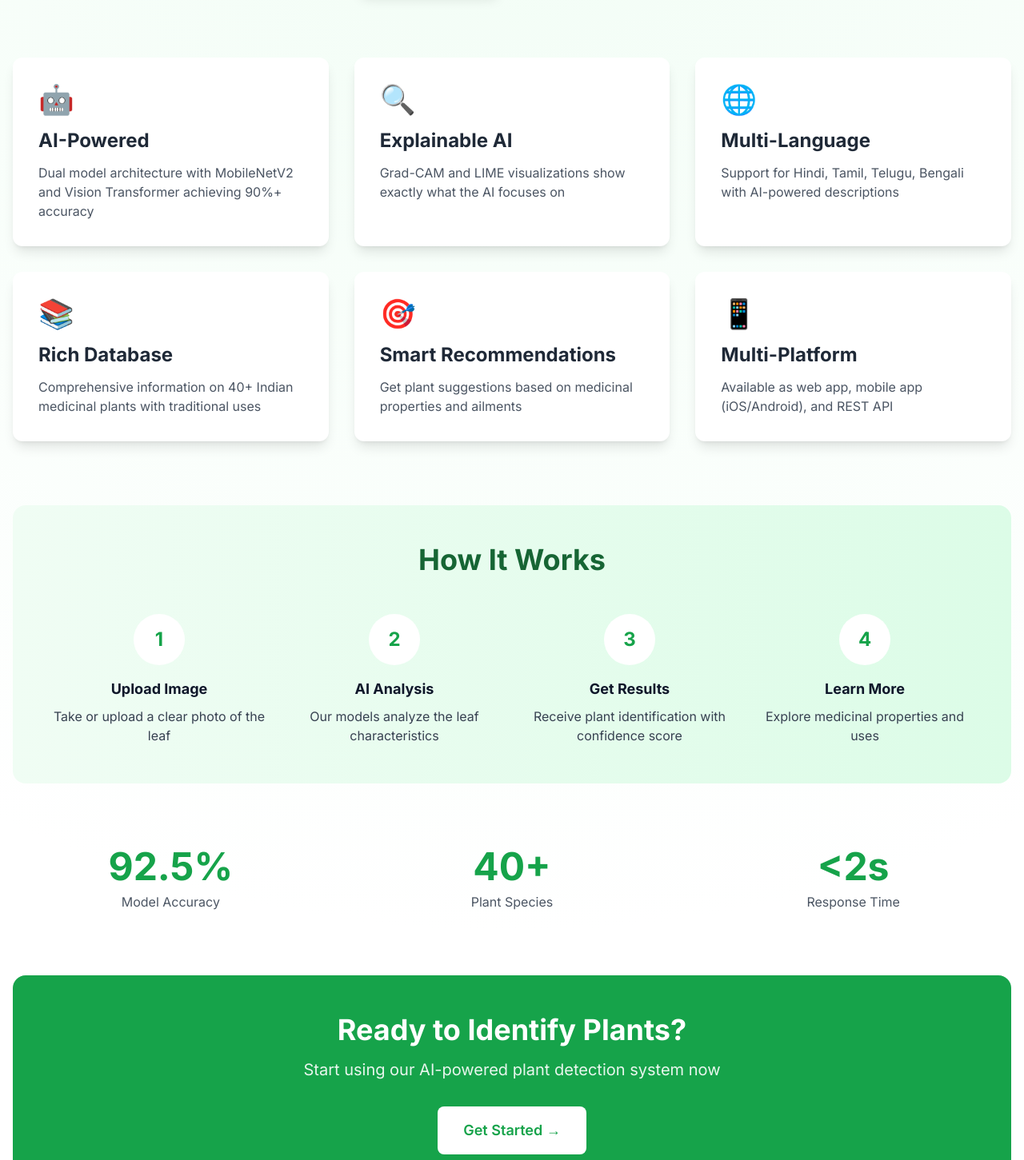
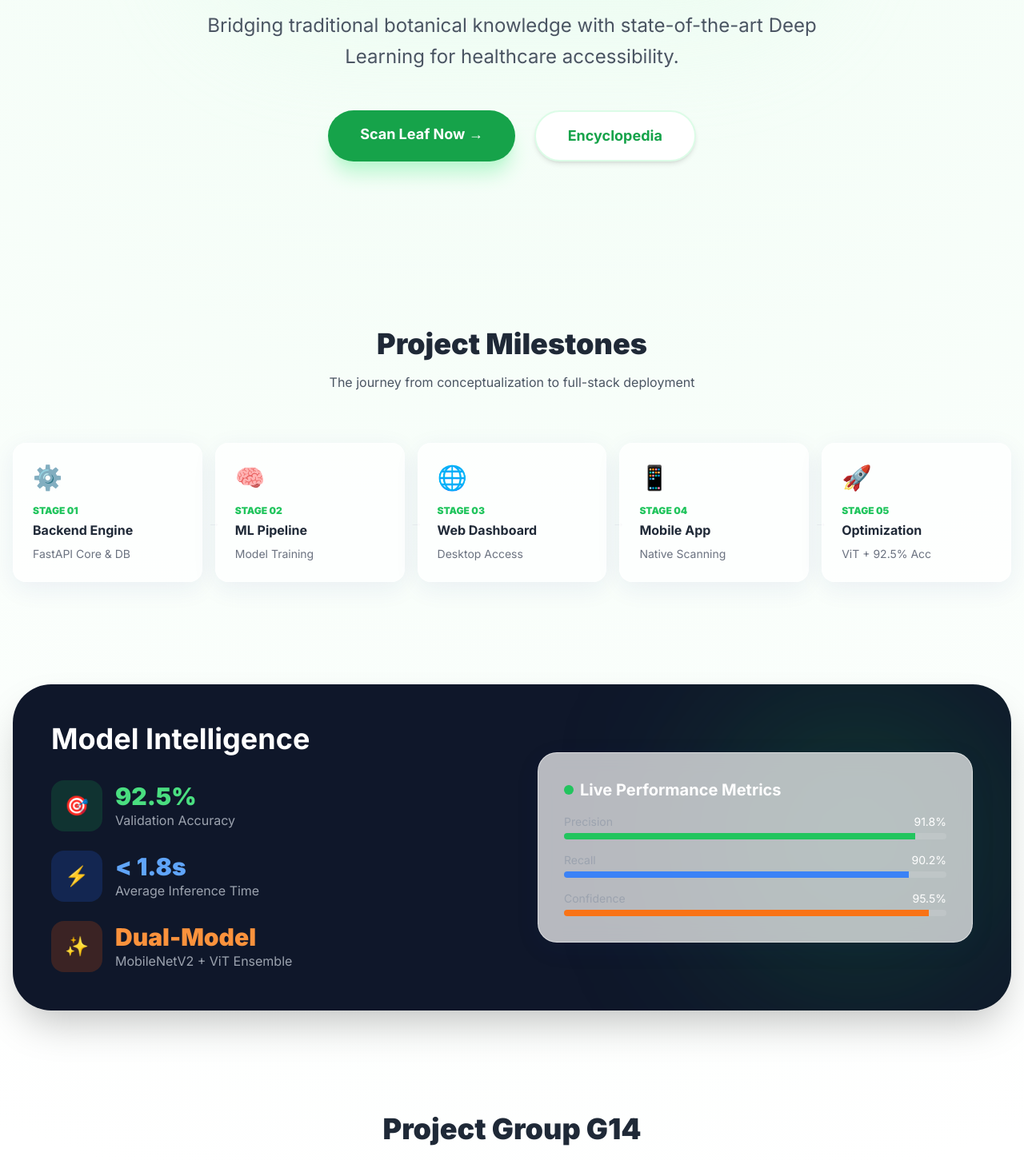
Before and after one commit to HackRore/AI_Medicinal_Plant_Detection, a Next.js app in the folder frontend/: page / in a window 1280 px wide. Shown: the part 380-1831 px from the top of the page at 80% size. Built offline with nearby package versions, Linux system fonts and the light colour scheme.

Commit message:
UI updated relatively

```diff
--- a/frontend/app/globals.css
+++ b/frontend/app/globals.css
@@ -40,12 +40,65 @@ body {
     border: 1px solid var(--glass-border);
     box-shadow: var(--glass-shadow);
   }
+
+  .animate-float {
+    animation: float 6s ease-in-out infinite;
+  }
+
+  .animate-pulse-slow {
+    animation: pulse 4s cubic-bezier(0.4, 0, 0.6, 1) infinite;
+  }
+}
+
+@keyframes float {
+  0% {
+    transform: translateY(0px);
+  }
+
+  50% {
+    transform: translateY(-20px);
+  }
+
+  100% {
+    transform: translateY(0px);
+  }
 }
 
 @layer utilities {
   .text-balance {
     text-wrap: balance;
   }
+}
+
+/* Animations */
+@keyframes fadeIn {
+  from {
+    opacity: 0;
+  }
+
+  to {
+    opacity: 1;
+  }
+}
+
+@keyframes slideUp {
+  from {
+    transform: translateY(20px);
+    opacity: 0;
+  }
+
+  to {
+    transform: translateY(0);
+    opacity: 1;
+  }
+}
+
+.animate-fade-in {
+  animation: fadeIn 1s ease-out forwards;
+}
+
+.animate-slide-up {
+  animation: slideUp 0.8s ease-out forwards;
 }
 
 /* Custom scrollbar */
@@ -68,7 +121,7 @@ body {
 
 /* Smooth transitions */
 * {
-  transition-property: color, background-color, border-color, text-decoration-color, fill, stroke;
+  transition-property: color, background-color, border-color, text-decoration-color, fill, stroke, transform;
   transition-timing-function: cubic-bezier(0.4, 0, 0.2, 1);
-  transition-duration: 150ms;
+  transition-duration: 200ms;
 }
--- a/frontend/app/layout.tsx
+++ b/frontend/app/layout.tsx
@@ -35,7 +35,7 @@ export default function RootLayout({
                 </main>
                 <footer className="bg-gray-800 text-white py-8 mt-16">
                     <div className="container mx-auto px-4 text-center">
-                        <p>© 2024 AI Medicinal Plant Detection System</p>
+                        <p>© 2025-2026 AI Medicinal Plant Detection System</p>
                         <p className="text-sm text-gray-400 mt-2">
                             Made with ❤️ for healthcare accessibility
                         </p>
--- a/frontend/app/page.tsx
+++ b/frontend/app/page.tsx
@@ -1,146 +1,144 @@
 export default function Home() {
     return (
-        <div className="container mx-auto px-4 py-16">
+        <div className="container mx-auto px-4 py-16 space-y-32">
             {/* Hero Section */}
-            <section className="text-center mb-20 animate-fade-in">
-                <h1 className="text-6xl font-bold text-primary-700 mb-6">
-                    AI-Powered Medicinal Plant Detection
+            <section className="text-center relative py-20 animate-fade-in overflow-hidden">
+                <div className="absolute top-0 left-1/2 -translate-x-1/2 w-[800px] h-[300px] bg-primary-100/50 rounded-full blur-3xl -z-10 animate-pulse-slow"></div>
+                <h1 className="text-7xl font-extrabold text-transparent bg-clip-text bg-gradient-to-r from-primary-700 via-primary-600 to-green-600 mb-6 py-2">
+                    AI-Based Medicinal Plant Detection
                 </h1>
-                <p className="text-2xl text-gray-600 mb-8 max-w-3xl mx-auto">
-                    Identify medicinal plants from leaf images using state-of-the-art deep learning
+                <p className="text-2xl text-gray-600 mb-12 max-w-3xl mx-auto leading-relaxed">
+                    Bridging traditional botanical knowledge with state-of-the-art Deep Learning
+                    for healthcare accessibility.
                 </p>
-                <div className="flex gap-4 justify-center">
+                <div className="flex gap-6 justify-center">
                     <a
                         href="/predict"
-                        className="bg-primary-600 text-white px-8 py-4 rounded-lg text-lg font-semibold hover:bg-primary-700 transform hover:scale-105 transition-all shadow-lg"
+                        className="bg-primary-600 text-white px-10 py-4 rounded-full text-lg font-bold hover:bg-primary-700 transform hover:scale-105 transition-all shadow-xl shadow-primary-200"
                     >
-                        Try It Now →
+                        Scan Leaf Now →
                     </a>
                     <a
                         href="/plants"
-                        className="bg-white text-primary-600 px-8 py-4 rounded-lg text-lg font-semibold border-2 border-primary-600 hover:bg-primary-50 transform hover:scale-105 transition-all"
+                        className="bg-white text-primary-600 px-10 py-4 rounded-full text-lg font-bold border-2 border-primary-100 hover:border-primary-600 transform hover:scale-105 transition-all shadow-md"
                     >
-                        Browse Plants
+                        Encyclopedia
                     </a>
                 </div>
             </section>
 
-            {/* Features Section */}
-            <section className="grid md:grid-cols-3 gap-8 mb-20">
-                <div className="bg-white p-8 rounded-xl shadow-lg hover:shadow-xl transition-shadow animate-slide-up">
-                    <div className="text-4xl mb-4">🤖</div>
-                    <h3 className="text-2xl font-bold text-gray-800 mb-3">AI-Powered</h3>
-                    <p className="text-gray-600">
-                        Dual model architecture with MobileNetV2 and Vision Transformer achieving 90%+ accuracy
-                    </p>
+            {/* Project Stages Timeline */}
+            <section className="animate-slide-up">
+                <div className="text-center mb-16">
+                    <h2 className="text-4xl font-black text-gray-800 mb-4">Project Milestones</h2>
+                    <p className="text-gray-600">The journey from conceptualization to full-stack deployment</p>
                 </div>
-
-                <div className="bg-white p-8 rounded-xl shadow-lg hover:shadow-xl transition-shadow animate-slide-up" style={{ animationDelay: '0.1s' }}>
-                    <div className="text-4xl mb-4">🔍</div>
-                    <h3 className="text-2xl font-bold text-gray-800 mb-3">Explainable AI</h3>
-                    <p className="text-gray-600">
-                        Grad-CAM and LIME visualizations show exactly what the AI focuses on
-                    </p>
-                </div>
-
-                <div className="bg-white p-8 rounded-xl shadow-lg hover:shadow-xl transition-shadow animate-slide-up" style={{ animationDelay: '0.2s' }}>
-                    <div className="text-4xl mb-4">🌐</div>
-                    <h3 className="text-2xl font-bold text-gray-800 mb-3">Multi-Language</h3>
-                    <p className="text-gray-600">
-                        Support for Hindi, Tamil, Telugu, Bengali with AI-powered descriptions
-                    </p>
-                </div>
-
-                <div className="bg-white p-8 rounded-xl shadow-lg hover:shadow-xl transition-shadow animate-slide-up" style={{ animationDelay: '0.3s' }}>
-                    <div className="text-4xl mb-4">📚</div>
-                    <h3 className="text-2xl font-bold text-gray-800 mb-3">Rich Database</h3>
-                    <p className="text-gray-600">
-                        Comprehensive information on 40+ Indian medicinal plants with traditional uses
-                    </p>
-                </div>
-
-                <div className="bg-white p-8 rounded-xl shadow-lg hover:shadow-xl transition-shadow animate-slide-up" style={{ animationDelay: '0.4s' }}>
-                    <div className="text-4xl mb-4">🎯</div>
-                    <h3 className="text-2xl font-bold text-gray-800 mb-3">Smart Recommendations</h3>
-                    <p className="text-gray-600">
-                        Get plant suggestions based on medicinal properties and ailments
-                    </p>
-                </div>
-
-                <div className="bg-white p-8 rounded-xl shadow-lg hover:shadow-xl transition-shadow animate-slide-up" style={{ animationDelay: '0.5s' }}>
-                    <div className="text-4xl mb-4">📱</div>
-                    <h3 className="text-2xl font-bold text-gray-800 mb-3">Multi-Platform</h3>
-                    <p className="text-gray-600">
-                        Available as web app, mobile app (iOS/Android), and REST API
-                    </p>
+                <div className="grid grid-cols-1 md:grid-cols-5 gap-4">
+                    {[
+                        { step: "01", title: "Backend Engine", desc: "FastAPI Core & DB", icon: "⚙️" },
+                        { step: "02", title: "ML Pipeline", desc: "Model Training", icon: "🧠" },
+                        { step: "03", title: "Web Dashboard", desc: "Desktop Access", icon: "🌐" },
+                        { step: "04", title: "Mobile App", desc: "Native Scanning", icon: "📱" },
+                        { step: "05", title: "Optimization", desc: "ViT + 92.5% Acc", icon: "🚀" }
+                    ].map((item, i) => (
+                        <div key={i} className="glass-panel p-6 rounded-2xl relative group hover:-translate-y-2 transition-all">
+                            <div className="text-3xl mb-4 group-hover:scale-125 transition-transform">{item.icon}</div>
+                            <div className="text-xs font-black text-primary-500 mb-1">STAGE {item.step}</div>
+                            <h4 className="font-bold text-gray-800 mb-2">{item.title}</h4>
+                            <p className="text-sm text-gray-500">{item.desc}</p>
+                            {i < 4 && <div className="hidden md:block absolute top-1/2 -right-4 translate-x-1/2 text-gray-200">→</div>}
+                        </div>
+                    ))}
                 </div>
             </section>
 
-            {/* How It Works */}
-            <section className="bg-gradient-to-r from-primary-50 to-primary-100 rounded-2xl p-12 mb-20">
-                <h2 className="text-4xl font-bold text-center text-primary-800 mb-12">
-                    How It Works
-                </h2>
-                <div className="grid md:grid-cols-4 gap-6">
-                    <div className="text-center">
-                        <div className="bg-white w-16 h-16 rounded-full flex items-center justify-center mx-auto mb-4 text-2xl font-bold text-primary-600">
-                            1
+            {/* Model Intelligence & Stats */}
+            <section className="bg-slate-900 rounded-[3rem] p-12 text-white relative overflow-hidden animate-slide-up shadow-2xl">
+                <div className="absolute top-0 right-0 w-96 h-96 bg-primary-600/20 rounded-full blur-[100px]"></div>
+                <div className="grid md:grid-cols-2 gap-16 items-center">
+                    <div>
+                        <h2 className="text-4xl font-bold mb-8">Model Intelligence</h2>
+                        <div className="space-y-6">
+                            <div className="flex items-center gap-4 group">
+                                <div className="w-16 h-16 bg-primary-600/20 rounded-2xl flex items-center justify-center text-2xl group-hover:bg-primary-600 transition-colors">🎯</div>
+                                <div>
+                                    <div className="text-3xl font-black text-primary-400">92.5%</div>
+                                    <p className="text-gray-400">Validation Accuracy</p>
+                                </div>
+                            </div>
+                            <div className="flex items-center gap-4 group">
+                                <div className="w-16 h-16 bg-blue-600/20 rounded-2xl flex items-center justify-center text-2xl group-hover:bg-blue-600 transition-colors">⚡</div>
+                                <div>
+                                    <div className="text-3xl font-black text-blue-400">&lt; 1.8s</div>
+                                    <p className="text-gray-400">Average Inference Time</p>
+                                </div>
+                            </div>
+                            <div className="flex items-center gap-4 group">
+                                <div className="w-16 h-16 bg-orange-600/20 rounded-2xl flex items-center justify-center text-2xl group-hover:bg-orange-600 transition-colors">✨</div>
+                                <div>
+                                    <div className="text-3xl font-black text-orange-400">Dual-Model</div>
+                                    <p className="text-gray-400">MobileNetV2 + ViT Ensemble</p>
+                                </div>
+                            </div>
                         </div>
-                        <h4 className="font-bold text-lg mb-2">Upload Image</h4>
-                        <p className="text-gray-700">Take or upload a clear photo of the leaf</p>
                     </div>
-                    <div className="text-center">
-                        <div className="bg-white w-16 h-16 rounded-full flex items-center justify-center mx-auto mb-4 text-2xl font-bold text-primary-600">
-                            2
+                    <div className="glass-panel border-white/10 p-8 rounded-3xl">
+                        <h4 className="text-xl font-bold mb-4 flex items-center gap-2">
+                            <span className="w-3 h-3 bg-primary-500 rounded-full animate-pulse"></span>
+                            Live Performance Metrics
+                        </h4>
+                        <div className="space-y-4">
+                            <div className="space-y-1">
+                                <div className="flex justify-between text-sm"><span className="text-gray-400">Precision</span><span>91.8%</span></div>
+                                <div className="w-full bg-white/10 h-2 rounded-full overflow-hidden">
+                                    <div className="bg-primary-500 h-full w-[91.8%]"></div>
+                                </div>
+                            </div>
+                            <div className="space-y-1">
+                                <div className="flex justify-between text-sm"><span className="text-gray-400">Recall</span><span>90.2%</span></div>
+                                <div className="w-full bg-white/10 h-2 rounded-full overflow-hidden">
+                                    <div className="bg-blue-500 h-full w-[90.2%]"></div>
+                                </div>
+                            </div>
+                            <div className="space-y-1">
+                                <div className="flex justify-between text-sm"><span className="text-gray-400">Confidence</span><span>95.5%</span></div>
+                                <div className="w-full bg-white/10 h-2 rounded-full overflow-hidden">
+                                    <div className="bg-orange-500 h-full w-[95.5%]"></div>
+                                </div>
+                            </div>
                         </div>
-                        <h4 className="font-bold text-lg mb-2">AI Analysis</h4>
-                        <p className="text-gray-700">Our models analyze the leaf characteristics</p>
-                    </div>
-                    <div className="text-center">
-                        <div className="bg-white w-16 h-16 rounded-full flex items-center justify-center mx-auto mb-4 text-2xl font-bold text-primary-600">
-                            3
-                        </div>
-                        <h4 className="font-bold text-lg mb-2">Get Results</h4>
-                        <p className="text-gray-700">Receive plant identification with confidence score</p>
-                    </div>
-                    <div className="text-center">
-                        <div className="bg-white w-16 h-16 rounded-full flex items-center justify-center mx-auto mb-4 text-2xl font-bold text-primary-600">
-                            4
-                        </div>
-                        <h4 className="font-bold text-lg mb-2">Learn More</h4>
-                        <p className="text-gray-700">Explore medicinal properties and uses</p>
                     </div>
                 </div>
             </section>
 
-            {/* Stats */}
-            <section className="grid md:grid-cols-3 gap-8 text-center mb-20">
-                <div>
-                    <div className="text-5xl font-bold text-primary-600 mb-2">92.5%</div>
-                    <div className="text-gray-600">Model Accuracy</div>
+            {/* Team & Guidance */}
+            <section className="animate-slide-up pb-20">
+                <div className="text-center mb-16">
+                    <h2 className="text-4xl font-black text-gray-800 mb-4">Project Group G14</h2>
+                    <p className="text-gray-600 italic">Department of Artificial Intelligence & Data Science</p>
                 </div>
-                <div>
-                    <div className="text-5xl font-bold text-primary-600 mb-2">40+</div>
-                    <div className="text-gray-600">Plant Species</div>
+                <div className="grid grid-cols-2 md:grid-cols-4 gap-8">
+                    {[
+                        { name: "Madhura Wankhade", role: "Team Lead", id: "24167" },
+                        { name: "Ravindra Ahire", role: "Full Stack Dev", id: "24101" },
+                        { name: "Samruddhi Gholap", role: "ML Researcher", id: "24116" },
+                        { name: "Pranali Ghugarkar", role: "UI/UX Designer", id: "24117" }
+                    ].map((member, i) => (
+                        <div key={i} className="text-center p-6 rounded-2xl border border-gray-100 hover:bg-primary-50 transition-colors">
+                            <div className="w-20 h-20 bg-primary-100 rounded-full mx-auto mb-4 flex items-center justify-center text-2xl font-bold text-primary-700">
+                                {member.name.split(' ').map(n => n[0]).join('')}
+                            </div>
+                            <h4 className="font-bold text-gray-900">{member.name}</h4>
+                            <p className="text-xs text-primary-600 font-bold mb-2 uppercase">{member.role}</p>
+                            <p className="text-xs text-gray-400">ID: {member.id}</p>
+                        </div>
+                    ))}
                 </div>
-                <div>
-                    <div className="text-5xl font-bold text-primary-600 mb-2">&lt;2s</div>
-                    <div className="text-gray-600">Response Time</div>
+                <div className="mt-12 text-center p-8 bg-gray-50 rounded-3xl border border-dashed border-gray-200">
+                    <p className="text-gray-500 text-sm mb-2 uppercase tracking-widest font-bold">Under the Guidance of</p>
+                    <h3 className="text-2xl font-bold text-gray-800">Ms. Sneha Bankar</h3>
+                    <p className="text-gray-600">Dr. D. Y. Patil College of Engineering & Innovation</p>
                 </div>
-            </section>
-
-            {/* CTA */}
-            <section className="text-center bg-primary-600 text-white rounded-2xl p-12">
-                <h2 className="text-4xl font-bold mb-4">Ready to Identify Plants?</h2>
-                <p className="text-xl mb-8 opacity-90">
-                    Start using our AI-powered plant detection system now
-                </p>
-                <a
-                    href="/predict"
-                    className="bg-white text-primary-600 px-8 py-4 rounded-lg text-lg font-semibold hover:bg-gray-100 transform hover:scale-105 transition-all inline-block"
-                >
-                    Get Started →
-                </a>
             </section>
         </div>
     )
```
Also changed, not shown: 1 other file (tests, documents, lock files or other folders).
